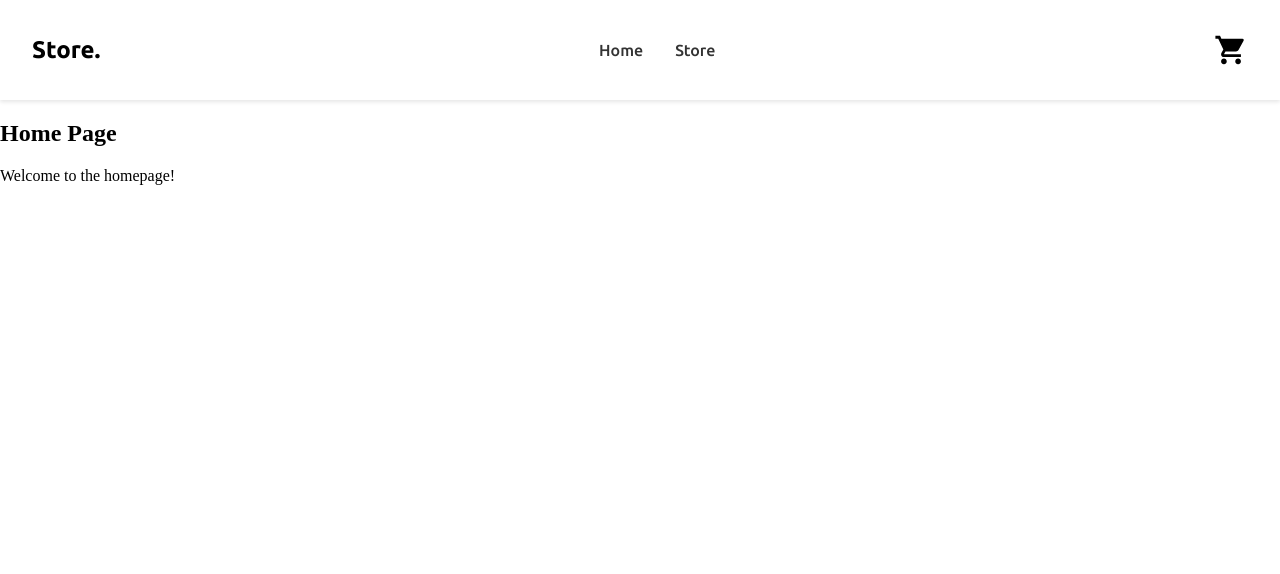
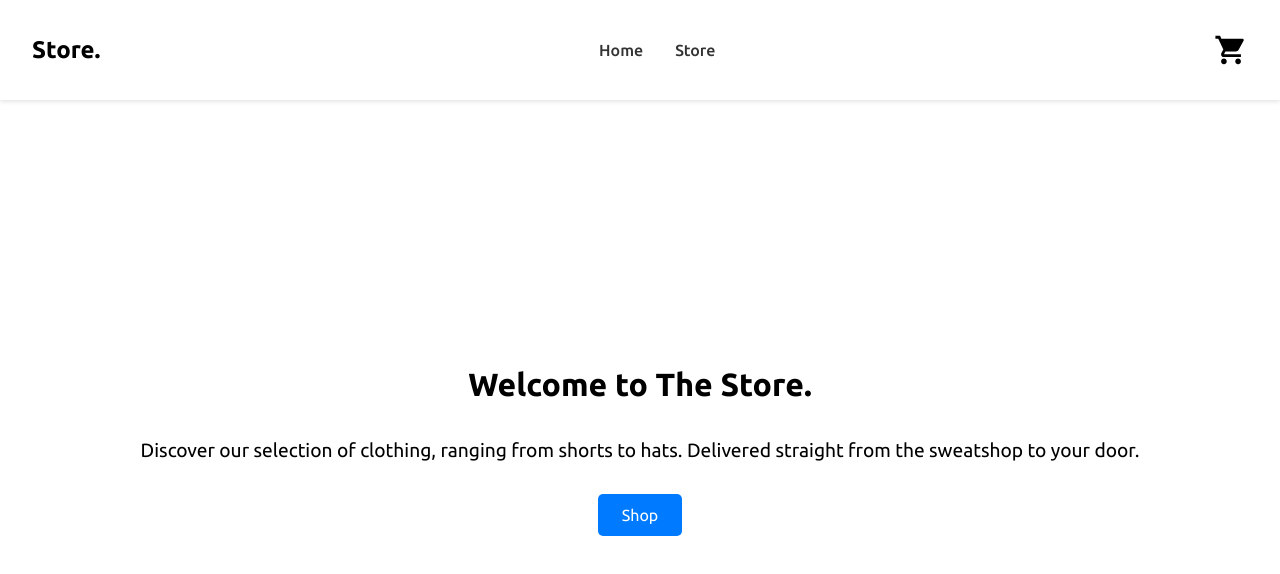
Before and after one commit to AdotK8/shopping-cart, a React (Vite) app: page / in a window 1280 px wide. Shown: the top 574 px of the page. Built offline with nearby package versions, Linux system fonts and the light colour scheme; no server answers.

Commit message:
added homepage

```diff
--- a/src/HomePage.jsx
+++ b/src/HomePage.jsx
@@ -1,10 +1,18 @@
 import React from "react";
+import { Link } from "react-router-dom";
+import "./styles/HomePage.scss";
 
 export default function HomePage() {
   return (
-    <div>
-      <h2>Home Page</h2>
-      <p>Welcome to the homepage!</p>
+    <div className="home-page">
+      <h2>Welcome to The Store.</h2>
+      <p>
+        Discover our selection of clothing, ranging from shorts to hats.
+        Delivered straight from the sweatshop to your door.
+      </p>
+      <Link to="/store" className="shop-button">
+        Shop
+      </Link>
     </div>
   );
 }
--- a/src/navBar.jsx
+++ b/src/navBar.jsx
@@ -2,7 +2,6 @@ import React from "react";
 import { Link } from "react-router-dom";
 import "./styles/navBar.scss";
 import cartIcon from "./assets/cart.svg";
-import { useEffect } from "react";
 
 export default function NavBar() {
   return (
--- /dev/null
+++ b/src/styles/HomePage.scss
@@ -0,0 +1,39 @@
+@import "./fonts.scss";
+
+.home-page {
+  display: flex;
+  padding-top: 15rem;
+  flex-direction: column;
+  justify-content: center;
+  align-items: center;
+  text-align: center;
+
+  h2 {
+    @extend .ubuntu-bold;
+    font-size: 2rem;
+    margin-bottom: 1rem;
+  }
+
+  p {
+    @extend .ubuntu-regular;
+    font-size: 1.2rem;
+    margin-bottom: 2rem;
+  }
+}
+
+.shop-button {
+  @extend .ubuntu-regular;
+  text-decoration: none;
+  padding: 0.75rem 1.5rem;
+  font-size: 1rem;
+  color: #fff;
+  background-color: #007bff;
+  border: none;
+  border-radius: 5px;
+  cursor: pointer;
+  transition: background-color 0.3s ease;
+
+  &:hover {
+    background-color: #0056b3;
+  }
+}
```
